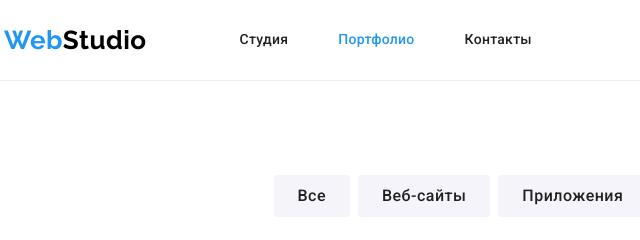
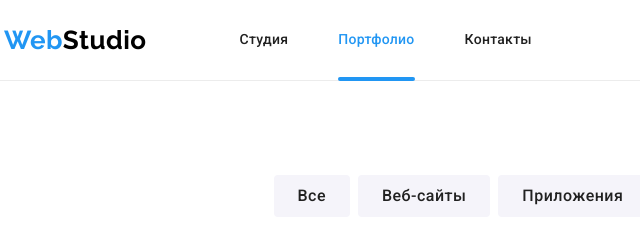
Before and after one commit to Akrisia/goit-markup-hw-05, a plain HTML site: page portfolio.html in a window 1280 px wide. Shown: the top 240 px of the page, 51-691 px from the left. Drawn offline with nearby package versions, Linux system fonts and the light colour scheme.

Commit message:
Добавляет анимацию к ховерам и фокусам

```diff
--- a/css/styles.css
+++ b/css/styles.css
@@ -18,6 +18,7 @@
   --main-text-size: 14px;
   --small-margin: 10px;
   --main-border-radius: 4px;
+  --timing-function: cubic-bezier(0.4, 0, 0.2, 1);
 }
 
 body {
@@ -64,6 +65,7 @@ ul {
 
 .link {
   text-decoration: none;
+  transition: color 250ms var(--timing-function);
 }
 
 .link:hover,
@@ -147,10 +149,26 @@ ul {
 
 .site-nav-link {
   color: var(--title-text-color);
+
+  position: relative;
 }
 
 .site-nav-link.current {
   color: var(--accent-color);
+}
+
+.site-nav-link.current::after {
+  content: "";
+
+  position: absolute;
+  left: 0;
+  bottom: -1px;
+
+  display: block;
+  width: 100%;
+  height: 4px;
+  background-color: var(--accent-color);
+  border-radius: 2px;
 }
 
 .contact-link {
@@ -165,6 +183,7 @@ ul {
 .contact-icon {
   fill: var(--primary-text-color);
   margin-right: var(--small-margin);
+  transition: fill 250ms var(--timing-function);
 }
 
 .contact-link:hover .contact-icon,
@@ -230,6 +249,8 @@ ul {
   border-radius: var(--main-border-radius);
 
   cursor: pointer;
+  transition: color 250ms var(--timing-function),
+    background-color 250ms var(--timing-function);
 }
 
 .hero-btn:hover,
@@ -380,6 +401,7 @@ ul {
   width: 100%;
   height: 100%;
   border-radius: 50%;
+  transition: background-color 250ms var(--timing-function);
 }
 
 .social-link.member {
@@ -388,6 +410,7 @@ ul {
 
 .social-icon.member {
   fill: var(--team-social-icon-color);
+  transition: fill 250ms var(--timing-function);
 }
 
 .social-link.member:hover .social-icon,
@@ -431,6 +454,7 @@ ul {
   height: 100%;
   border: 1px solid var(--team-social-icon-color);
   border-radius: var(--main-border-radius);
+  transition: border-color 250ms var(--timing-function);
 }
 
 .client-link:hover,
@@ -440,6 +464,7 @@ ul {
 
 .client-icon {
   fill: var(--team-social-icon-color);
+  transition: fill 250ms var(--timing-function);
 }
 
 .client-link:hover .client-icon,
```
